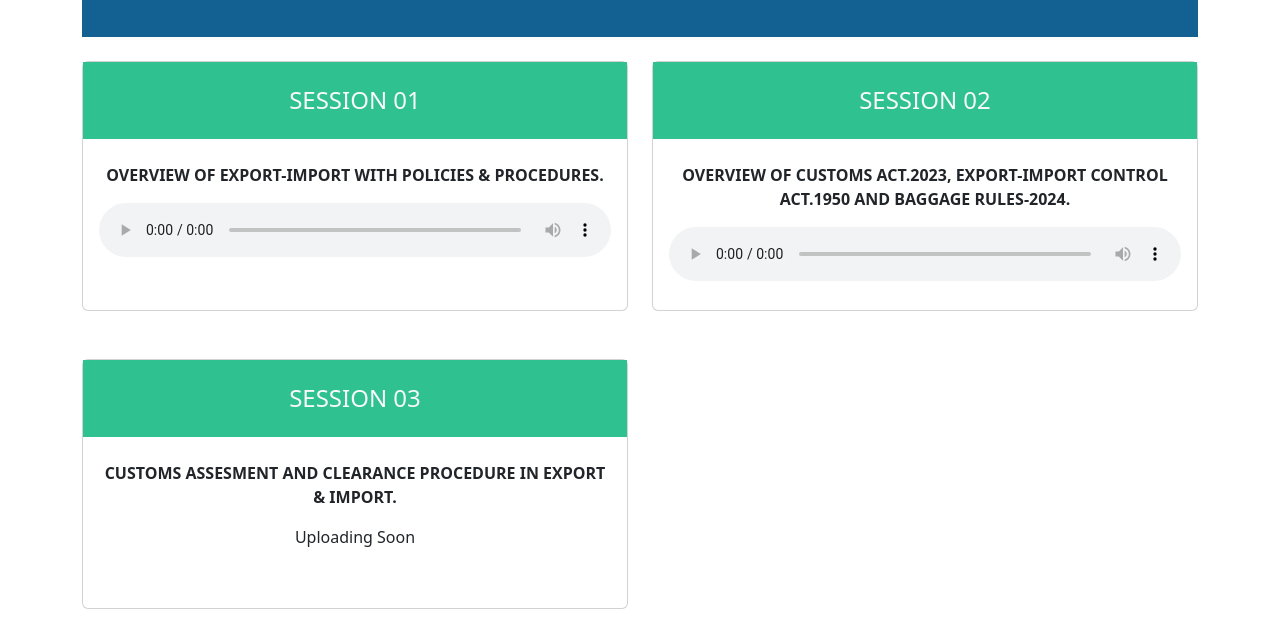
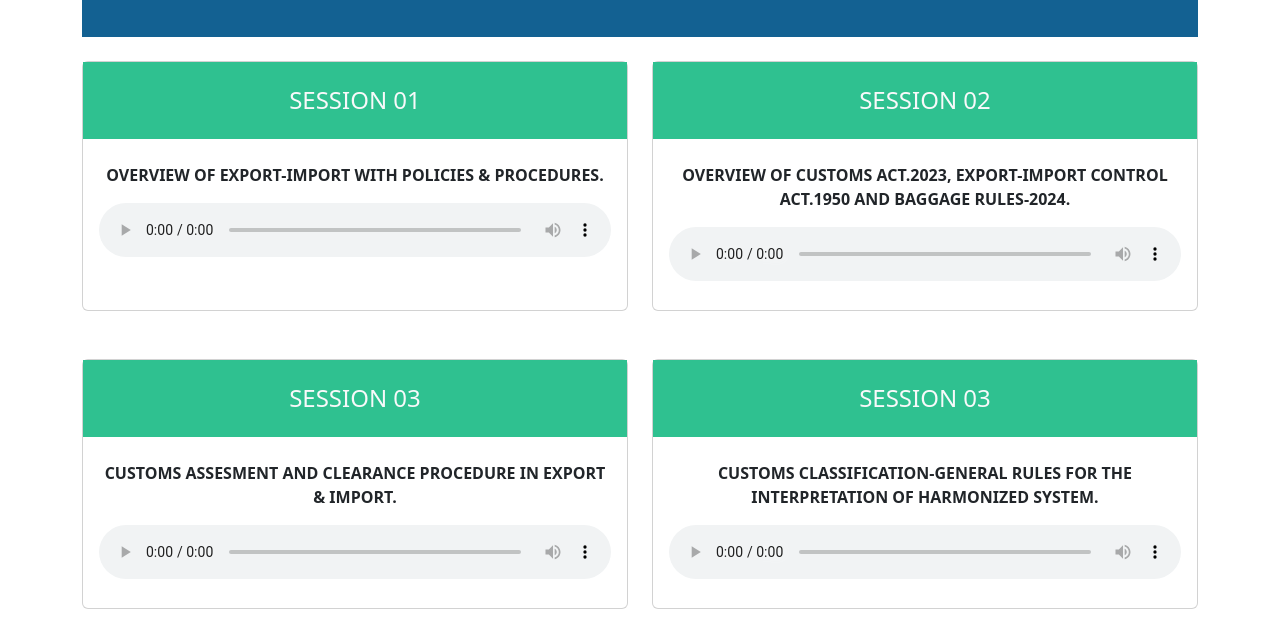
Before and after one commit to psytechbd/Synergy-303, a plain HTML site: page index.html in a window 1280 px wide. Shown: the part 506-1139 px from the top of the page. Drawn offline with nearby package versions, Linux system fonts and the light colour scheme.

Commit message:
Added class 3 and 4

```diff
--- a/index.html
+++ b/index.html
@@ -52,11 +52,24 @@
                     <h4 class="text-center py-4 text-light">SESSION 03</h4>
                     <div class="card-body">
                         <p class="fw-bold">CUSTOMS ASSESMENT AND CLEARANCE PROCEDURE IN EXPORT & IMPORT.</p>
-                        <!-- <audio controls controlsList="nodownload">
-                            <source src="audio/EICB-02.mp3" type="audio/mpeg">
+                        <audio controls controlsList="nodownload">
+                            <source src="audio/EICB-03.mp3" type="audio/mpeg">
                             Your browser does not support the audio element. use google chrome or contact +8801913773333
-                        </audio> -->
-                        <p>Uploading Soon</p>
+                        </audio>
+                        <!-- <p>Uploading Soon</p> -->
+                    </div>
+                </div>
+            </div>
+            <div class="col-md-6 my-4">
+                <div class="card">
+                    <h4 class="text-center py-4 text-light">SESSION 03</h4>
+                    <div class="card-body">
+                        <p class="fw-bold">CUSTOMS CLASSIFICATION-GENERAL RULES FOR THE INTERPRETATION OF HARMONIZED SYSTEM.</p>
+                        <audio controls controlsList="nodownload">
+                            <source src="audio/EICB-04.mp3" type="audio/mpeg">
+                            Your browser does not support the audio element. use google chrome or contact +8801913773333
+                        </audio>
+                        <!-- <p>Uploading Soon</p> -->
                     </div>
                 </div>
             </div>
```
Also changed, not shown: 2 other files.
